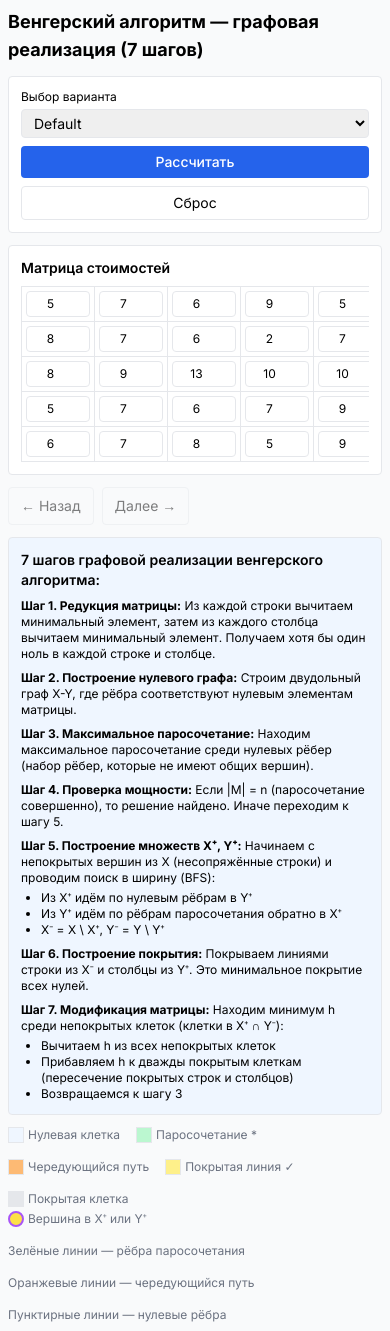
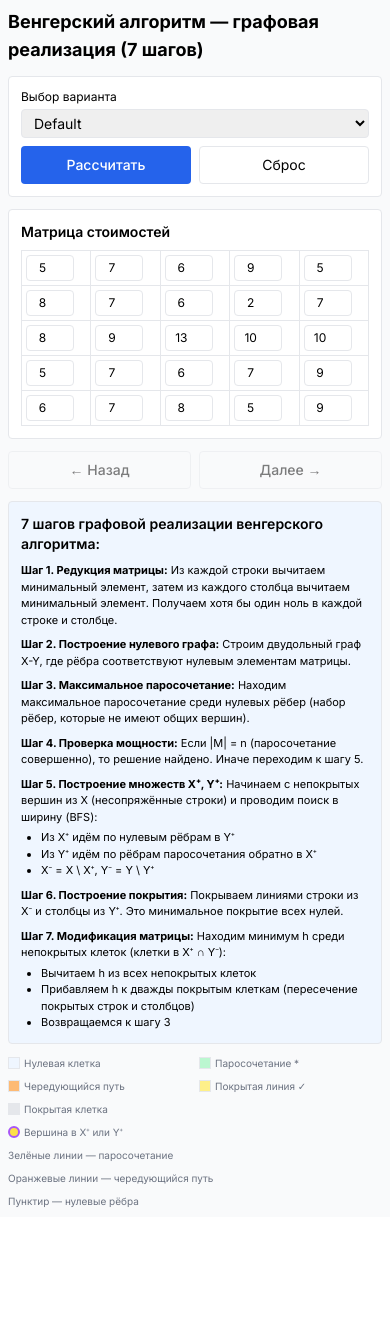
Before and after one commit to CreatorOfMiracle/mgtu_bozhko_rk1, a Next.js app: page / in a window 390 px wide. After the commit the page ends 1217 px from the top, so only its background shows below. Built offline with nearby package versions, Linux system fonts and the light colour scheme.

Commit message:
Refactor UI layout and styling for Hungarian algorithm visualization component

```diff
--- a/components/NWCornerStepper.tsx
+++ b/components/NWCornerStepper.tsx
@@ -626,8 +626,8 @@ export default function HungarianGraphVisualization() {
 
       {/* Панель управления */}
       <div className="border rounded p-3 bg-white mb-3">
-        <div className="flex flex-col sm:flex-row gap-2 items-stretch sm:items-end">
-          <div className="flex-1">
+        <div className="flex flex-col gap-2">
+          <div className="w-full">
             <label className="block text-xs mb-1">Выбор варианта</label>
             <select
               value={selectedVariant}
@@ -639,28 +639,30 @@ export default function HungarianGraphVisualization() {
               ))}
             </select>
           </div>
-          <button onClick={recompute} className="px-4 py-1.5 rounded bg-blue-600 text-white hover:bg-blue-700 text-sm font-medium">
+          <div className="grid grid-cols-2 gap-2">
+            <button onClick={recompute} className="px-4 py-2 rounded bg-blue-600 text-white hover:bg-blue-700 text-sm font-medium">
               Рассчитать
             </button>
+            <button onClick={resetAll} className="px-3 py-2 border rounded hover:bg-gray-50 text-sm">
+              Сброс
+            </button>
+          </div>
           {steps.length > 0 && (
             <button
               onClick={() => setShowFinalAnswer(!showFinalAnswer)}
-              className="px-4 py-1.5 rounded bg-green-600 text-white hover:bg-green-700 text-sm font-medium"
+              className="w-full px-4 py-2 rounded bg-green-600 text-white hover:bg-green-700 text-sm font-medium"
             >
               {showFinalAnswer ? 'Скрыть ответ' : 'Показать ответ'}
             </button>
           )}
-          <button onClick={resetAll} className="px-3 py-1.5 border rounded hover:bg-gray-50 text-sm">
-            Сброс
-          </button>
         </div>
       </div>
 
       {/* Матрица ввода */}
       <div className="border rounded p-3 bg-white mb-3">
         <div className="font-semibold mb-2 text-sm">Матрица стоимостей</div>
-        <div className="overflow-x-auto">
-          <table className="border-collapse text-xs">
+        <div className="overflow-x-auto -mx-3 px-3">
+          <table className="border-collapse text-xs min-w-full">
             <tbody>
               {matrix.map((row, i) => (
                 <tr key={i}>
@@ -676,7 +678,7 @@ export default function HungarianGraphVisualization() {
                           setSteps([]);
                           setCursor(0);
                         }}
-                        className="border rounded px-2 py-1 w-16 text-center text-xs"
+                        className="border rounded px-1 py-1 w-12 sm:w-16 text-center text-xs"
                       />
                     </td>
                   ))}
@@ -697,15 +699,15 @@ export default function HungarianGraphVisualization() {
           <div className="border-2 border-green-500 rounded p-4 bg-green-50 mb-3">
             <div className="font-bold text-lg mb-3 text-green-800">✓ Оптимальное решение</div>
 
-            <div className="bg-white rounded p-3 mb-3">
+            <div className="bg-white rounded p-2 sm:p-3 mb-3">
               <div className="font-semibold text-sm mb-2">Исходная матрица с выделенным решением:</div>
-              <div className="overflow-x-auto">
-                <table className="border-collapse border-2 text-sm mx-auto">
+              <div className="overflow-x-auto -mx-2 px-2">
+                <table className="border-collapse border-2 text-xs sm:text-sm mx-auto">
                   <thead>
                     <tr>
-                      <th className="border px-3 py-2 bg-gray-100"></th>
+                      <th className="border px-1 sm:px-3 py-1 sm:py-2 bg-gray-100"></th>
                       {Array.from({ length: n }, (_, j) => (
-                        <th key={j} className="border px-3 py-2 bg-gray-100 text-center">
+                        <th key={j} className="border px-1 sm:px-3 py-1 sm:py-2 bg-gray-100 text-center">
                           {j + 1}
                         </th>
                       ))}
@@ -714,14 +716,14 @@ export default function HungarianGraphVisualization() {
                   <tbody>
                     {matrix.map((row, i) => (
                       <tr key={i}>
-                        <td className="border px-3 py-2 font-semibold bg-gray-100 text-center">{i + 1}</td>
+                        <td className="border px-1 sm:px-3 py-1 sm:py-2 font-semibold bg-gray-100 text-center">{i + 1}</td>
                         {row.map((val, j) => {
                           const isInSolution = solutionStep.matching?.some(e => e.row === i && e.col === j);
                           return (
                             <td
                               key={j}
-                              className={`border px-3 py-2 text-center font-medium ${
-                                isInSolution ? 'bg-green-300 font-bold text-lg' : 'bg-white'
+                              className={`border px-1 sm:px-3 py-1 sm:py-2 text-center font-medium ${
+                                isInSolution ? 'bg-green-300 font-bold text-base sm:text-lg' : 'bg-white'
                               }`}
                             >
                               {val}
@@ -760,27 +762,29 @@ export default function HungarianGraphVisualization() {
       })()}
 
       {/* Навигация */}
-      <div className="flex flex-wrap gap-2 items-center mb-3">
+      <div className="mb-3">
+        <div className="grid grid-cols-2 gap-2 mb-2">
           <button
             disabled={!canPrev}
             onClick={() => setCursor(c => Math.max(0, c - 1))}
-          className={`px-3 py-2 rounded border text-sm ${canPrev ? "hover:bg-gray-50" : "opacity-50 cursor-not-allowed"}`}
+            className={`px-3 py-2 rounded border text-sm font-medium ${canPrev ? "hover:bg-gray-50 active:bg-gray-100" : "opacity-50 cursor-not-allowed"}`}
           >
             ← Назад
           </button>
           <button
             disabled={!canNext}
             onClick={() => setCursor(c => Math.min(steps.length - 1, c + 1))}
-          className={`px-3 py-2 rounded border text-sm ${canNext ? "hover:bg-gray-50" : "opacity-50 cursor-not-allowed"}`}
+            className={`px-3 py-2 rounded border text-sm font-medium ${canNext ? "hover:bg-gray-50 active:bg-gray-100" : "opacity-50 cursor-not-allowed"}`}
           >
             Далее →
           </button>
+        </div>
         {current && (
-          <div className="text-xs text-gray-700">
-            <b>Шаг {current.stepIndex}</b> / {steps.length}
-            {current.iterationNumber && <span className="ml-2 text-purple-600">| Итерация {current.iterationNumber}</span>}
-            <span className="ml-2">| {current.phase}</span>
-            {current.isSolution && <span className="ml-2 text-green-600 font-semibold">✓ Решение найдено</span>}
+          <div className="text-xs text-gray-700 p-2 bg-gray-50 rounded">
+            <div><b>Шаг {current.stepIndex}</b> / {steps.length}</div>
+            {current.iterationNumber && <div className="text-purple-600">Итерация {current.iterationNumber}</div>}
+            <div>Фаза: {current.phase}</div>
+            {current.isSolution && <div className="text-green-600 font-semibold">✓ Решение найдено</div>}
           </div>
         )}
       </div>
@@ -807,24 +811,24 @@ export default function HungarianGraphVisualization() {
       {current && (
         <div className="grid grid-cols-1 lg:grid-cols-2 gap-3">
           {/* Матрица */}
-          <div className="border rounded p-3 bg-white">
+          <div className="border rounded p-2 sm:p-3 bg-white">
             <div className="font-semibold text-sm mb-2">Матрица (шаг {current.stepIndex})</div>
-            <div className="overflow-x-auto">
-              <table className="border-collapse border-2 text-xs mx-auto">
+            <div className="overflow-x-auto -mx-2 px-2">
+              <table className="border-collapse border-2 text-[10px] sm:text-xs mx-auto">
                 <thead>
                   <tr>
-                    <th className="border px-2 py-1 bg-gray-100"></th>
+                    <th className="border px-1 sm:px-2 py-1 bg-gray-100"></th>
                     {Array.from({ length: n }, (_, j) => {
                       const yLabel = current.yLabels?.get(j);
                       return (
                         <th
                           key={j}
-                          className={`border px-2 py-1 text-center relative ${
+                          className={`border px-1 sm:px-2 py-1 text-center relative ${
                             current.uncoveredCols && !current.uncoveredCols.has(j) ? 'bg-yellow-200' : 'bg-gray-100'
                           }`}
                         >
                           {yLabel && (
-                            <div className="text-purple-600 font-bold text-[10px] whitespace-nowrap mb-1">
+                            <div className="text-purple-600 font-bold text-[8px] sm:text-[10px] whitespace-nowrap mb-1">
                               [{yLabel.order}_{yLabel.parentIndex + 1}]
                             </div>
                           )}
@@ -845,12 +849,12 @@ export default function HungarianGraphVisualization() {
                     return (
                       <tr key={i}>
                         <td
-                          className={`border px-2 py-1 font-semibold text-center ${
+                          className={`border px-1 sm:px-2 py-1 font-semibold text-center ${
                             current.uncoveredRows && !current.uncoveredRows.has(i) ? 'bg-yellow-200' : 'bg-gray-100'
                           }`}
                         >
                           {xLabel && (
-                            <div className="text-purple-600 font-bold text-[10px] whitespace-nowrap mr-1 inline-block">
+                            <div className="text-purple-600 font-bold text-[8px] sm:text-[10px] whitespace-nowrap mr-1 inline-block">
                               [{xLabel.order}_{xLabel.order === 1 && xLabel.parentIndex === 0 ? '0' : xLabel.parentIndex + 1}]
                             </div>
                           )}
@@ -890,7 +894,7 @@ export default function HungarianGraphVisualization() {
                         return (
                           <td
                             key={j}
-                            className={`border px-2 py-2 text-center ${
+                            className={`border px-1 sm:px-2 py-1 sm:py-2 text-center ${
                               isInAugmentingPath ? 'bg-orange-300 font-bold' :
                               isMatching ? 'bg-green-200 font-bold' :
                               isZero ? 'bg-blue-50' :
@@ -898,7 +902,7 @@ export default function HungarianGraphVisualization() {
                               'bg-white'
                             }`}
                           >
-                            <div className="text-xs font-medium">
+                            <div className="text-[10px] sm:text-xs font-medium">
                               {displayValue}
                             </div>
                           </td>
@@ -919,9 +923,9 @@ export default function HungarianGraphVisualization() {
           </div>
 
           {/* Граф */}
-          <div className="border rounded p-3 bg-white">
+          <div className="border rounded p-2 sm:p-3 bg-white">
             <div className="font-semibold text-sm mb-2">Двудольный граф</div>
-            <svg viewBox="0 0 400 300" className="w-full h-64 border">
+            <svg viewBox="0 0 400 300" className="w-full h-48 sm:h-64 border">
               {/* Левая часть X (строки) */}
               {Array.from({ length: n }, (_, i) => {
                 const y = 50 + (i * 200) / Math.max(1, n - 1);
@@ -1002,15 +1006,17 @@ export default function HungarianGraphVisualization() {
               })}
             </svg>
 
-            <div className="mt-2 text-xs space-y-1">
+            <div className="mt-2 text-[10px] sm:text-xs space-y-1">
               {current.matching && (
                 <div>
                   <span className="font-semibold">Паросочетание:</span> {current.matching.length} рёбер
+                  <div className="grid grid-cols-2 sm:grid-cols-3 gap-1 mt-1">
                     {current.matching.map((e, i) => (
-                    <div key={i} className="ml-2 text-green-600">
+                      <div key={i} className="text-green-600">
                         X{e.row + 1} → Y{e.col + 1}
                       </div>
                     ))}
+                  </div>
                 </div>
               )}
               {current.xPlus && (
@@ -1033,9 +1039,9 @@ export default function HungarianGraphVisualization() {
         <div className="border rounded p-3 bg-green-50 mt-3">
           <div className="font-semibold text-base mb-2">✓ Решение найдено!</div>
           <div className="text-sm mb-2">Оптимальные назначения:</div>
-          <div className="grid grid-cols-1 sm:grid-cols-2 gap-2 mb-3">
+          <div className="space-y-1 mb-3">
             {current.matching?.map((edge, i) => (
-              <div key={i} className="text-sm">
+              <div key={i} className="text-xs sm:text-sm bg-white p-2 rounded">
                 Строка {edge.row + 1} → Столбец {edge.col + 1}
                 {cursor === steps.length - 1 && (
                   <span className="ml-2 text-green-700 font-semibold">
@@ -1046,7 +1052,7 @@ export default function HungarianGraphVisualization() {
             ))}
           </div>
           {current.totalCost !== undefined && (
-            <div className="font-semibold text-lg text-green-700">
+            <div className="font-semibold text-base sm:text-lg text-green-700 bg-white p-2 rounded">
               Общая минимальная стоимость: {current.totalCost}
             </div>
           )}
@@ -1056,7 +1062,7 @@ export default function HungarianGraphVisualization() {
       {/* Описание алгоритма */}
       <div className="border rounded p-3 bg-blue-50 mt-3">
         <div className="font-semibold text-sm mb-2">7 шагов графовой реализации венгерского алгоритма:</div>
-        <div className="text-xs space-y-2">
+        <div className="text-[11px] sm:text-xs space-y-2">
           <div>
             <strong>Шаг 1. Редукция матрицы:</strong> Из каждой строки вычитаем минимальный элемент, затем из каждого столбца вычитаем минимальный элемент. Получаем хотя бы один ноль в каждой строке и столбце.
           </div>
@@ -1098,37 +1104,37 @@ export default function HungarianGraphVisualization() {
       </div>
 
       {/* Легенда */}
-      <div className="text-xs text-gray-500 mt-3 space-y-1">
-        <div className="flex flex-wrap gap-4">
+      <div className="text-[10px] sm:text-xs text-gray-500 mt-3 space-y-2">
+        <div className="grid grid-cols-2 sm:grid-cols-3 lg:grid-cols-5 gap-2">
           <span className="flex items-center gap-1">
-            <span className="w-4 h-4 bg-blue-50 border inline-block"></span>
-            Нулевая клетка
+            <span className="w-3 h-3 sm:w-4 sm:h-4 bg-blue-50 border inline-block flex-shrink-0"></span>
+            <span className="truncate">Нулевая клетка</span>
           </span>
           <span className="flex items-center gap-1">
-            <span className="w-4 h-4 bg-green-200 border inline-block"></span>
-            Паросочетание *
+            <span className="w-3 h-3 sm:w-4 sm:h-4 bg-green-200 border inline-block flex-shrink-0"></span>
+            <span className="truncate">Паросочетание *</span>
           </span>
           <span className="flex items-center gap-1">
-            <span className="w-4 h-4 bg-orange-300 border inline-block"></span>
-            Чередующийся путь
+            <span className="w-3 h-3 sm:w-4 sm:h-4 bg-orange-300 border inline-block flex-shrink-0"></span>
+            <span className="truncate">Чередующийся путь</span>
           </span>
           <span className="flex items-center gap-1">
-            <span className="w-4 h-4 bg-yellow-200 border inline-block"></span>
-            Покрытая линия ✓
+            <span className="w-3 h-3 sm:w-4 sm:h-4 bg-yellow-200 border inline-block flex-shrink-0"></span>
+            <span className="truncate">Покрытая линия ✓</span>
           </span>
           <span className="flex items-center gap-1">
-            <span className="w-4 h-4 bg-gray-200 border inline-block"></span>
-            Покрытая клетка
+            <span className="w-3 h-3 sm:w-4 sm:h-4 bg-gray-200 border inline-block flex-shrink-0"></span>
+            <span className="truncate">Покрытая клетка</span>
           </span>
         </div>
-        <div className="flex flex-wrap gap-4">
+        <div className="grid grid-cols-1 sm:grid-cols-2 gap-2">
           <span className="flex items-center gap-1">
-            <span className="w-4 h-4 rounded-full bg-yellow-300 border-2 border-purple-500 inline-block"></span>
-            Вершина в X⁺ или Y⁺
+            <span className="w-3 h-3 sm:w-4 sm:h-4 rounded-full bg-yellow-300 border-2 border-purple-500 inline-block flex-shrink-0"></span>
+            <span>Вершина в X⁺ или Y⁺</span>
           </span>
-          <span>Зелёные линии — рёбра паросочетания</span>
+          <span>Зелёные линии — паросочетание</span>
           <span>Оранжевые линии — чередующийся путь</span>
-          <span>Пунктирные линии — нулевые рёбра</span>
+          <span>Пунктир — нулевые рёбра</span>
         </div>
       </div>
     </div>
```
Lines whose indentation alone changed are shown as unchanged.
